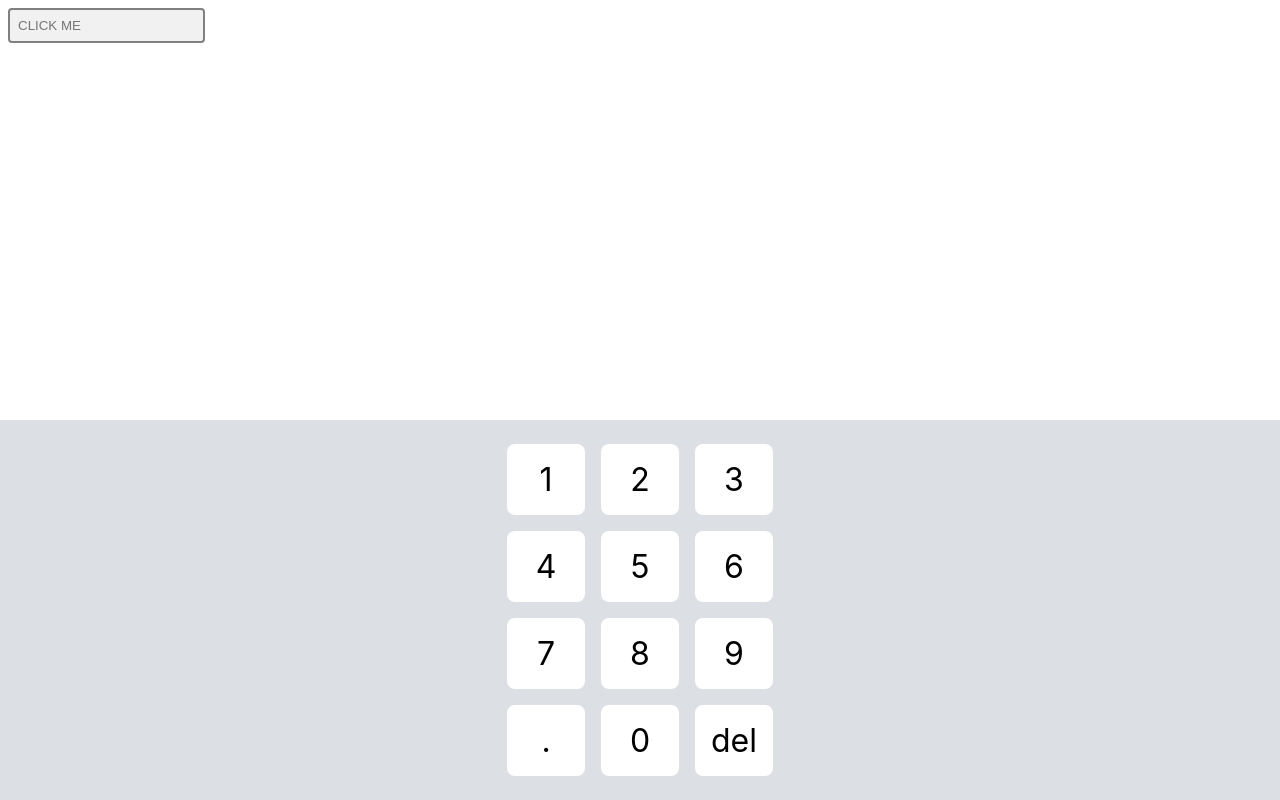
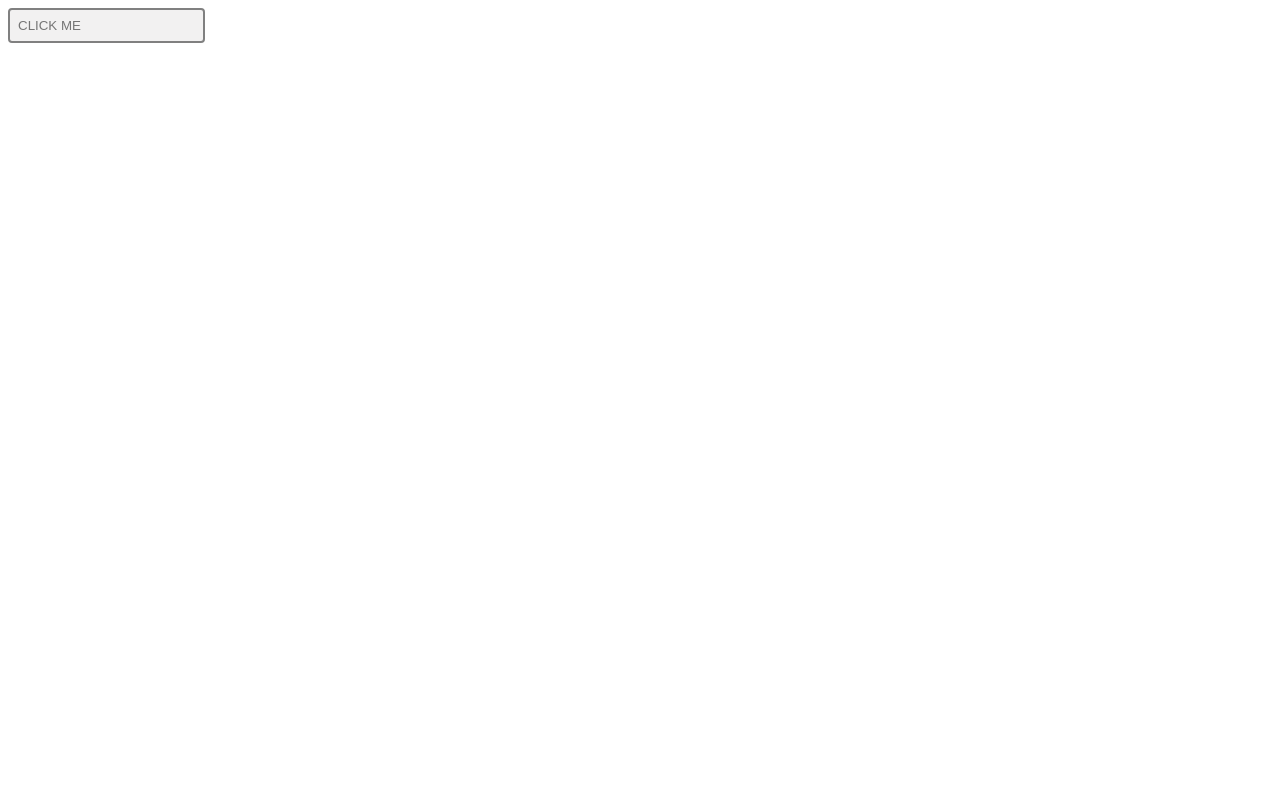
Before and after one commit to andymcgunagle/custom-react-keyboard, a React (Create React App) app: page / in a window 1280 px wide. Built offline with nearby package versions, Linux system fonts and the light colour scheme.

Commit message:
Disabled zoom in on input focus.

```diff
--- a/package.json
+++ b/package.json
@@ -21,7 +21,8 @@
     "start": "react-scripts start",
     "build": "react-scripts build",
     "test": "react-scripts test",
-    "eject": "react-scripts eject"
+    "eject": "react-scripts eject",
+    "save": "git add . && git commit && git push origin main"
   },
   "eslintConfig": {
     "extends": [
--- a/public/index.html
+++ b/public/index.html
@@ -1,14 +1,12 @@
 <!DOCTYPE html>
 <html lang="en">
+
 <head>
   <meta charset="utf-8" />
   <link rel="icon" href="%PUBLIC_URL%/favicon.ico" />
-    <meta name="viewport" content="width=device-width, initial-scale=1" />
+  <meta name="viewport" content="width=device-width, initial-scale=1, maximum-scale=1">
   <meta name="theme-color" content="#000000" />
-    <meta
-      name="description"
-      content="Web site created using create-react-app"
-    />
+  <meta name="description" content="Web site created using create-react-app" />
   <link rel="apple-touch-icon" href="%PUBLIC_URL%/logo192.png" />
   <!--
       manifest.json provides metadata used when your web app is installed on a
@@ -26,6 +24,7 @@
     -->
   <title>React App</title>
 </head>
+
 <body>
   <noscript>You need to enable JavaScript to run this app.</noscript>
   <div id="root"></div>
@@ -40,4 +39,5 @@
       To create a production bundle, use `npm run build` or `yarn build`.
     -->
 </body>
+
 </html>
--- a/src/App.tsx
+++ b/src/App.tsx
@@ -77,7 +77,7 @@ const Key = styled.div`
 
 export default function App() {
   const [myInput, setMyInput] = useState('');
-  const [showKeyboard, setShowKeyboard] = useState(true);
+  const [showKeyboard, setShowKeyboard] = useState(false);
 
   const keys = [
     '1',
```
Lines whose indentation alone changed are shown as unchanged.
